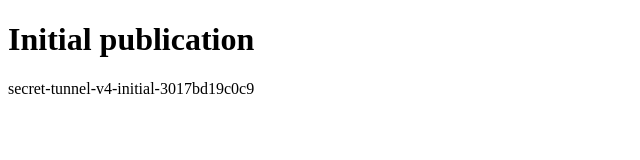
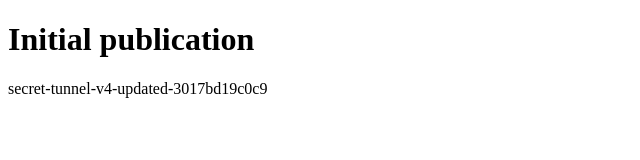
Before and after one commit to GeorgeFejer91/secret-tunnel-v4-e2e-20260920-3017bd19c0c9, a plain HTML site: page index.html in a window 1280 px wide. Shown: the full height of the page, 0-640 px from the left. Drawn offline with Linux system fonts and the light colour scheme.

Commit message:
Secret Tunnel 4 E2E updated snapshot

```diff
--- a/index.html
+++ b/index.html
@@ -1,2 +1,2 @@
 <!doctype html>
-<html lang="en"><meta charset="utf-8"><title>Initial publication</title><body><main><h1>Initial publication</h1><p>secret-tunnel-v4-initial-3017bd19c0c9</p></main></body></html>
+<html lang="en"><meta charset="utf-8"><title>Initial publication</title><body><main><h1>Initial publication</h1><p>secret-tunnel-v4-updated-3017bd19c0c9</p></main></body></html>
```
